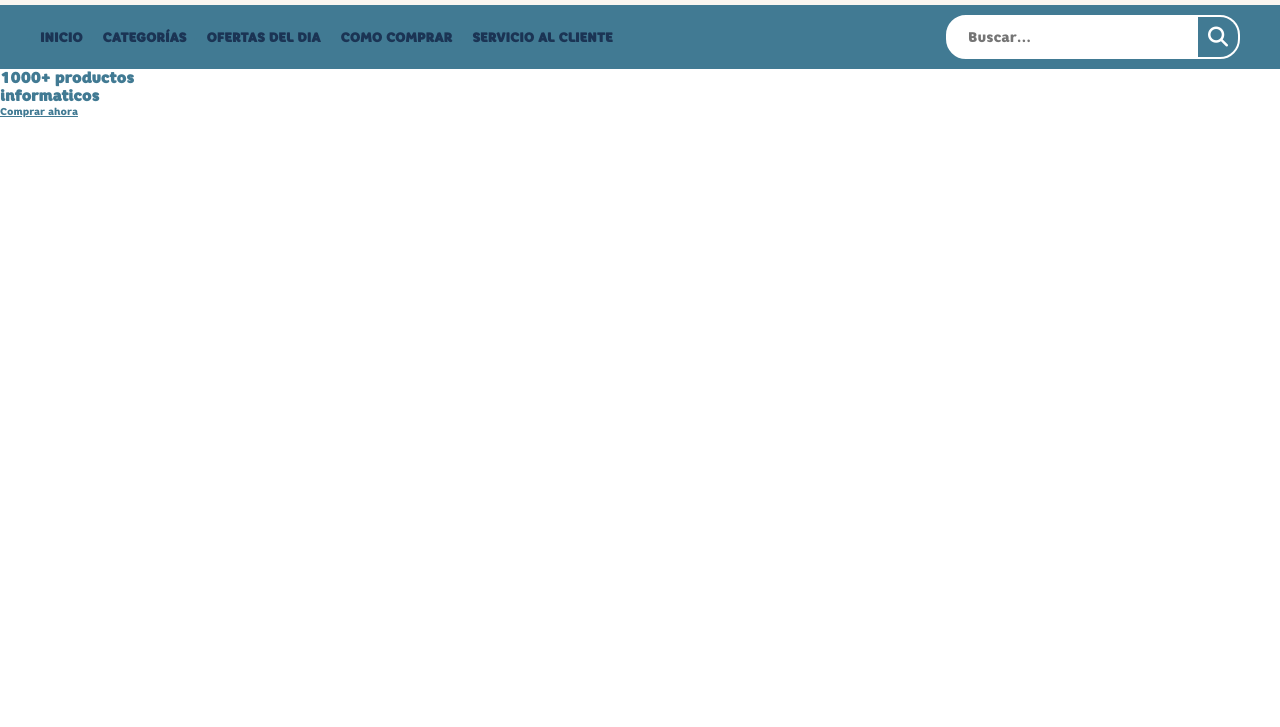
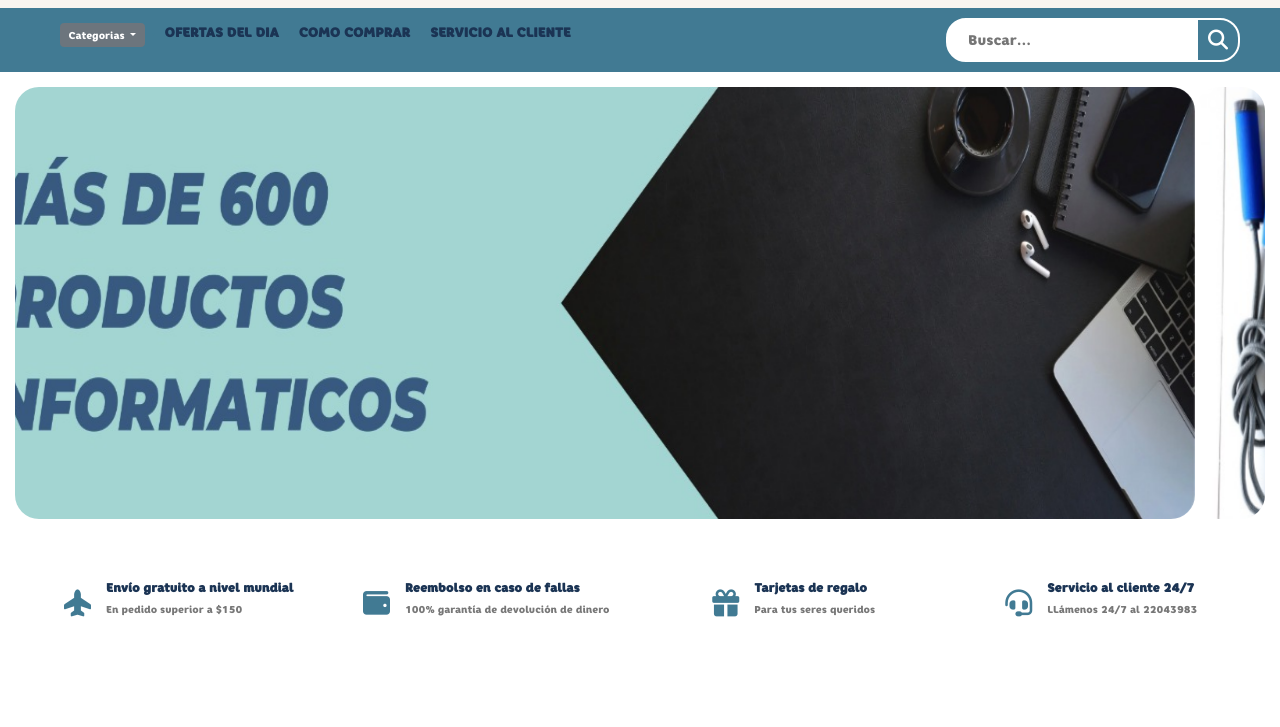
Before and after one commit to pigeon-e-shop/SIGTO, a plain HTML site: page index.html in a window 1280 px wide. Shown: the part 73-800 px from the top of the page. Drawn offline with nearby package versions, Linux system fonts and the light colour scheme.

Commit message:
Agregado de imagenes, banner e inforacion

```diff
--- a/index.html
+++ b/index.html
@@ -8,6 +8,7 @@
 			content="width=device-width, initial-scale=1.0"
 		/>
 		<title>Pigeon e-Shop</title>
+		<link href="https://cdn.jsdelivr.net/npm/bootstrap@5.3.3/dist/css/bootstrap.min.css" rel="stylesheet" integrity="sha384-QWTKZyjpPEjISv5WaRU9OFeRpok6YctnYmDr5pNlyT2bRjXh0JMhjY6hW+ALEwIH" crossorigin="anonymous">
 		<style>
 			* {
 				font-family: "Core Rhino 85";
@@ -23,7 +24,7 @@
 					<div class="customer-support">
 						<i class="fa-solid fa-headset"></i>
 						<div class="content-customer-support">
-							<span class="text">Soporte al cliente</span>
+							<span class="text" user-select="false">Soporte al cliente</span>
 							<span class="number">22043983</span>
 						</div>
 					</div>
@@ -47,8 +48,18 @@
 				<nav class="navbar container">
 					<i class="fa-solid fa-bars"></i>
 					<ul class="menu">
-						<li><a href="#">Inicio</a></li>
-						<li><a href="#">Categorías</a></li>
+						<li>
+							<div class="dropdown">
+								<button class="btn btn-secondary dropdown-toggle" type="button" data-bs-toggle="dropdown" aria-expanded="false">
+									Categorias
+								</button>
+								<ul class="dropdown-menu">
+								  <li><a class="dropdown-item" href="#">Action</a></li>
+								  <li><a class="dropdown-item" href="#">Another action</a></li>
+								  <li><a class="dropdown-item" href="#">Something else here</a></li>
+								</ul>
+							  </div>
+						</li>
 						<li><a href="#">ofertas del dia</a></li>
 						<li><a href="#">Como comprar</a></li>
 						<li><a href="#">Servicio al cliente</a></li>
@@ -63,15 +74,56 @@
 				</nav>
 			</div>
 		</header>
-		<section class="banner">
-			<div class="content-banner">
-				<h2>1000+ productos<br />informaticos</h2>
-				<a href="#">Comprar ahora</a>
+		<div class="container-flex m-4 banner">
+			<div class="carousel slide" id="carousel1" data-bs-ride="carousel" data-interval="500">
+				<div class="carousel-inner">
+					<div class="carousel-item active">
+				  		<img src="banner1.jpg" class="d-block w-100 banner-img" alt="Mas de 600 productos informaticos" draggable="false">
+					</div>
+					<div class="carousel-item" >
+						<img src="banner3.jpg" class="d-block w-100 banner-img" alt="Miles de productos deportivos" draggable="false">
+				  	</div>
+					<div class="carousel-item " >
+				  		<img src="banner2.jpg" class="d-block w-100 banner-img" alt="Mas de 1000 productos de belleza" draggable="false">
+					</div>
+					<div class="carousel-item" >
+						<img src="banner4.jpg" class="d-block w-100 banner-img" alt="Todo para tu hogar en linea blanca" draggable="false">
+				  </div>
+				</div>
 			</div>
-		</section>
+		</div>
+			<section class="container container-features">
+				<div class="card-feature">
+					<i class="fa-solid fa-plane-up"></i>
+					<div class="feature-content">
+						<span>Envío gratuito a nivel mundial</span>
+						<p>En pedido superior a $150</p>
+					</div>
+				</div>
+				<div class="card-feature">
+					<i class="fa-solid fa-wallet"></i>
+					<div class="feature-content">
+						<span>Reembolso en caso de fallas</span>
+						<p>100% garantía de devolución de dinero</p>
+					</div>
+				</div>
+				<div class="card-feature">
+					<i class="fa-solid fa-gift"></i>
+					<div class="feature-content">
+						<span>Tarjetas de regalo</span>
+						<p>Para tus seres queridos</p>
+					</div>
+				</div>
+				<div class="card-feature">
+					<i class="fa-solid fa-headset"></i>
+					<div class="feature-content">
+						<span>Servicio al cliente 24/7</span>
+					<p>LLámenos 24/7 al 22043983</p>
+					</div>
+				</div>
+			</section>
+		<script src="https://cdn.jsdelivr.net/npm/bootstrap@5.3.3/dist/js/bootstrap.bundle.min.js" integrity="sha384-YvpcrYf0tY3lHB60NNkmXc5s9fDVZLESaAA55NDzOxhy9GkcIdslK1eN7N6jIeHz" crossorigin="anonymous"></script>
 		<script
-			src="https://kit.fontawesome.com/81581fb069.js"
-			crossorigin="anonymous"
-		></script>
+			src="https://kit.fontawesome.com/81581fb069.js"crossorigin="anonymous"></script>
 	</body>
 </html>
--- a/styles.css
+++ b/styles.css
@@ -98,6 +98,7 @@ html {
 	font-size: 3rem;
 	color: var(--primary-color);
 	padding-left: 1rem;
+	margin-right: 1rem;
 }
 
 .content-shopping-cart {
@@ -161,6 +162,7 @@ html {
 	background-color: #fff;
 	height: 4.4rem;
 	overflow: hidden;
+	cursor: text;
 }
 
 .search-form input {
@@ -171,7 +173,7 @@ html {
 	font-size: 1.4rem;
 	padding: 0 2rem;
 	color: #777;
-	cursor: pointer;
+	cursor: text;
 }
 
 .search-form .btn-search {
@@ -188,3 +190,62 @@ html {
 	font-size: 2rem;
 	color: #fff;
 }
+
+/*Banner*/
+
+.banner {
+
+	border-radius: 24px;
+
+	* {
+		border-radius: 24px;
+
+	}
+
+}
+
+.banner-img {
+
+	height: 54vh;
+
+}
+
+.container-features {
+	display: grid;
+	grid-template-columns: repeat(4, 1fr);
+	gap: 3rem;
+	padding: 3rem 0;
+}
+
+.card-feature {
+	display: flex;
+	align-items: center;
+	justify-content: center;
+	gap: 1.5rem;
+
+	background-color: #fff;
+	border-radius: 1rem;
+	padding: 1.5rem 0;
+}
+
+.card-feature i {
+	font-size: 2.7rem;
+	color: var(--primary-color);
+}
+
+.feature-content {
+	display: flex;
+	flex-direction: column;
+	gap: 0.5rem;
+}
+
+.feature-content span {
+	font-weight: 700;
+	font-size: 1.2rem;
+	color: var(--dark-color);
+}
+
+.feature-content p {
+	color: #777;
+	font-weight: 500;
+}
```
Also changed, not shown: banner1.jpg (added), banner2.jpg (added), banner3.jpg (added), banner4.jpg (added), item.html (added).
